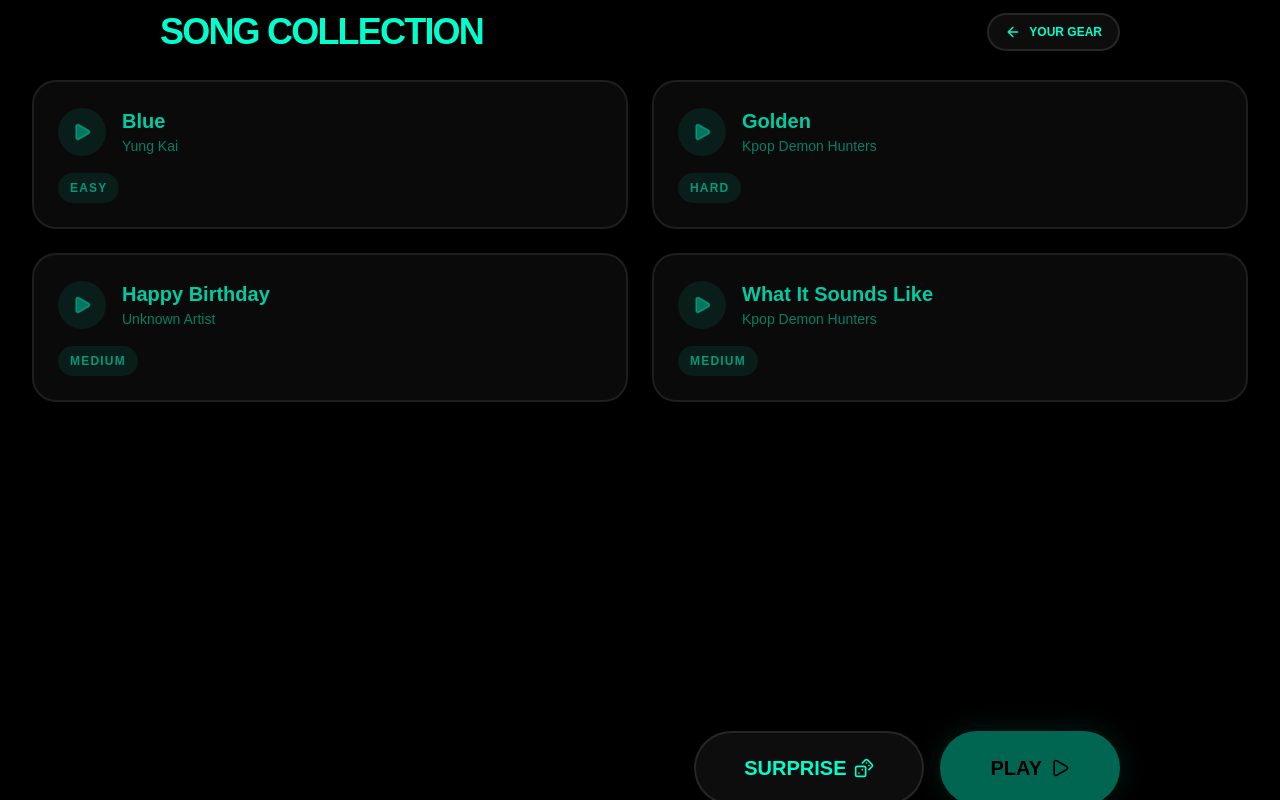
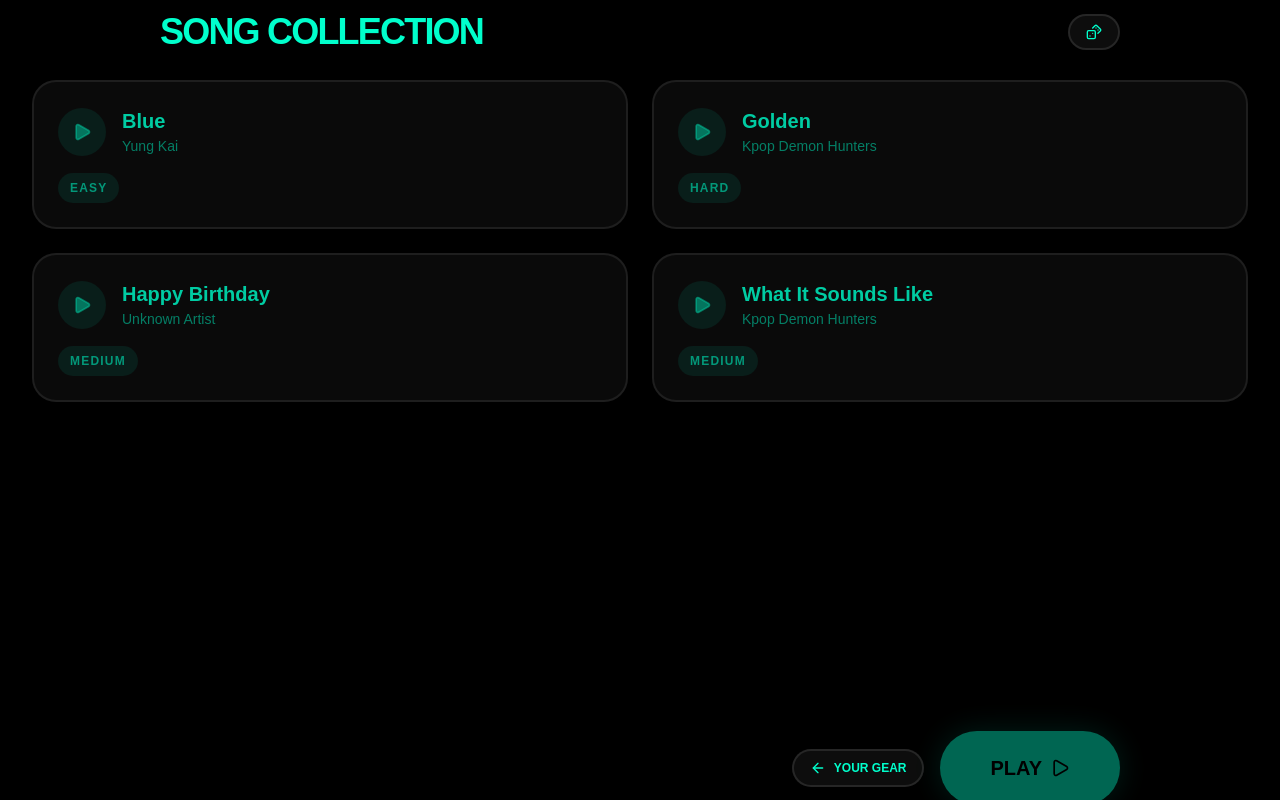
Before and after one commit to hongy20/midi-jam, a Next.js app: page /collection in a window 1280 px wide. Built offline with nearby package versions, Linux system fonts and the light colour scheme.

Commit message:
style(collection): reorganize navigation and surprise buttons

```diff
--- a/src/app/collection/page.tsx
+++ b/src/app/collection/page.tsx
@@ -38,19 +38,6 @@ export default function CollectionPage() {
         <PageHeader title="Song Collection">
           <Button
             variant="secondary"
-            icon={ArrowLeft}
-            iconPosition="left"
-            onClick={() => toGear()}
-            size="sm"
-          >
-            Your Gear
-          </Button>
-        </PageHeader>
-      }
-      footer={
-        <PageFooter>
-          <Button
-            variant="secondary"
             onClick={() => {
               if (tracks.length > 0) {
                 const track = tracks[Math.floor(Math.random() * tracks.length)];
@@ -62,9 +49,20 @@ export default function CollectionPage() {
               }
             }}
             icon={Dices}
-            size="md"
+            size="sm"
+          />
+        </PageHeader>
+      }
+      footer={
+        <PageFooter>
+          <Button
+            variant="secondary"
+            icon={ArrowLeft}
+            iconPosition="left"
+            onClick={() => toGear()}
+            size="sm"
           >
-            SURPRISE
+            Your Gear
           </Button>
           <Button
             onClick={() => toPlay()}
```
